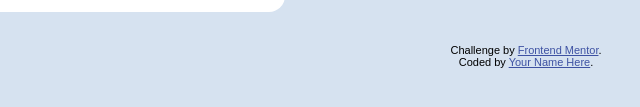
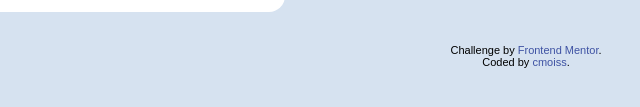
Before and after one commit to cmoiss/qr-code-page, a plain HTML site: page index.html in a window 1280 px wide. Shown: the part 559-666 px from the top of the page, 114-754 px from the left. Drawn offline with Linux system fonts and the light colour scheme.

Commit message:
update address

```diff
--- a/index.html
+++ b/index.html
@@ -40,7 +40,7 @@
         Challenge by
         <a href="https://www.frontendmentor.io?ref=challenge" target="_blank"
           >Frontend Mentor</a
-        >. <br>Coded by <a href="#">Your Name Here</a>.
+        >. <br>Coded by <a href="https://github.com/cmoiss/" target="_blank" title="My GitHub">cmoiss</a>.
       </div>
     </footer>
   </body>
--- a/style.css
+++ b/style.css
@@ -54,6 +54,11 @@ body {
   text-align: center;
   margin-bottom: 0.625rem;
 }
+
+.attribution a:link, .attribution a:visited {
+  text-decoration: none;
+}
+
 .attribution a {
   color: hsl(228, 45%, 44%);
 }
```
